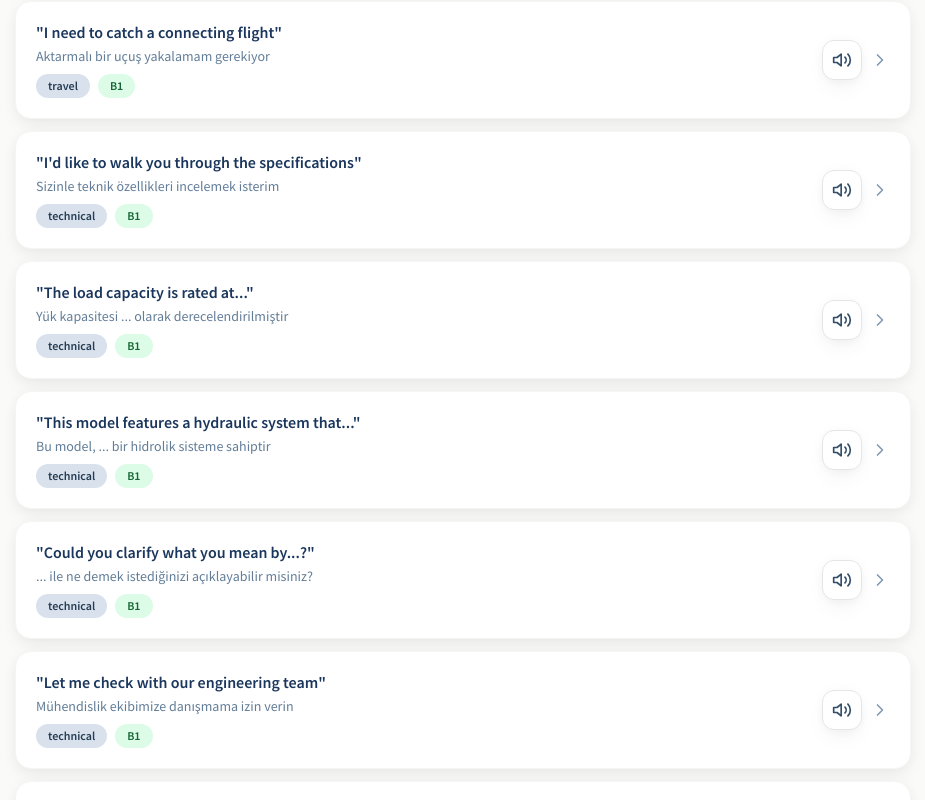
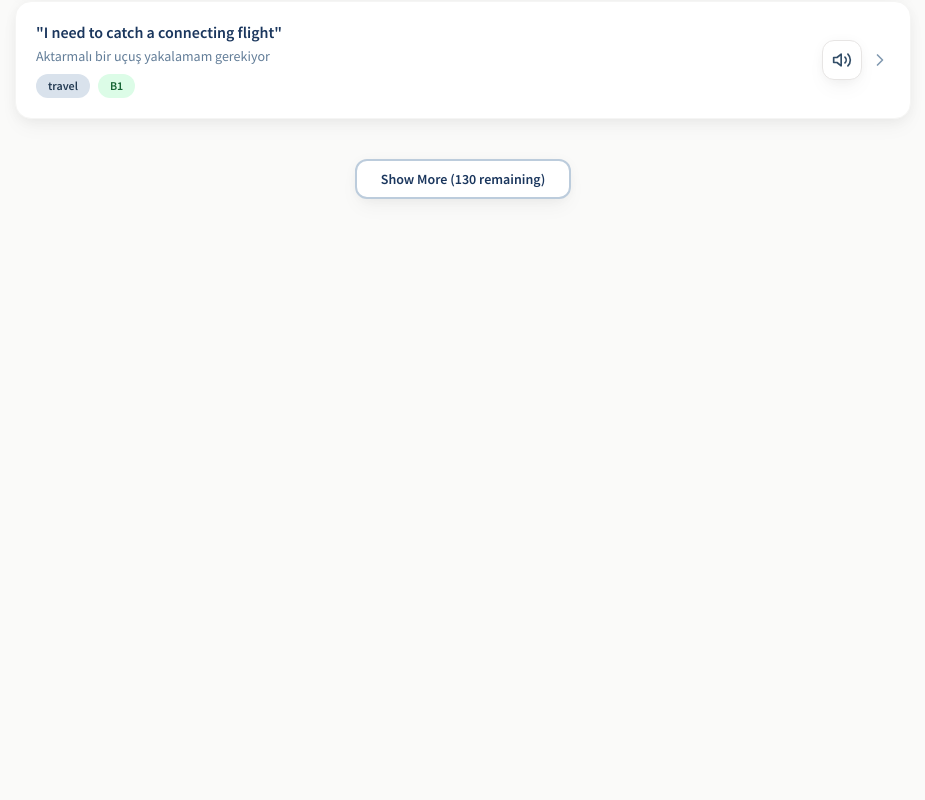
Before and after one commit to stutrailers-dev/englishflow, a React (Vite) app: page /chunks in a window 1280 px wide. Shown: the part 2660-3460 px from the top of the page, without its empty margins (321-1246 px from the left). After the commit the page ends 2907 px from the top, so only its background shows below. Built offline with nearby package versions, Linux system fonts and the light colour scheme.

Commit message:
Optimize rendering: Remove layout jumps and add pagination

```diff
--- a/src/pages/ChunkLibrary.tsx
+++ b/src/pages/ChunkLibrary.tsx
@@ -45,6 +45,10 @@ export default function ChunkLibrary({ embedded = false }: ChunkLibraryProps) {
   const [searchQuery] = useState('')
   const [expandedChunk, setExpandedChunk] = useState<string | null>(null)
   const [currentReviewIndex, setCurrentReviewIndex] = useState(0)
+
+  // Pagination
+  const [displayLimit, setDisplayLimit] = useState(20)
+  const LOAD_INCREMENT = 20
 
   // Scroll to show buttons when chunk expands
   useEffect(() => {
@@ -126,6 +130,17 @@ export default function ChunkLibrary({ embedded = false }: ChunkLibraryProps) {
       return matchesCategory && matchesSearch
     })
   }, [selectedCategory, searchQuery, reviewMode, dueItems])
+
+  // Reset display limit when filters change
+  useEffect(() => {
+    setDisplayLimit(LOAD_INCREMENT)
+  }, [selectedCategory, searchQuery])
+
+  // Visible chunks based on pagination
+  const visibleChunks = useMemo(() => {
+    if (reviewMode) return filteredChunks
+    return filteredChunks.slice(0, displayLimit)
+  }, [filteredChunks, displayLimit, reviewMode])
 
   const handleSpeak = (text: string) => {
     if (isSpeaking) {
@@ -290,7 +305,7 @@ export default function ChunkLibrary({ embedded = false }: ChunkLibraryProps) {
       {/* Chunks List */}
       <div className="space-y-3">
         <AnimatePresence mode="popLayout">
-          {(reviewMode ? [filteredChunks[currentReviewIndex]].filter(Boolean) : filteredChunks).map((chunk, index) => {
+          {(reviewMode ? [filteredChunks[currentReviewIndex]].filter(Boolean) : visibleChunks).map((chunk, index) => {
             const isExpanded = expandedChunk === chunk.id
             const inSRS = isInSRS(chunk.id)
             const learned = isLearned(chunk.id)
@@ -300,7 +315,6 @@ export default function ChunkLibrary({ embedded = false }: ChunkLibraryProps) {
             return (
               <motion.div
                 key={chunk.id}
-                layout
                 initial={{ opacity: 0, y: 20 }}
                 animate={{ opacity: 1, y: 0 }}
                 exit={{ opacity: 0, y: -20 }}
@@ -520,6 +534,18 @@ export default function ChunkLibrary({ embedded = false }: ChunkLibraryProps) {
           </div>
         )}
       </div>
+
+      {/* Load More Button */}
+      {!reviewMode && visibleChunks.length < filteredChunks.length && (
+        <div className="text-center pt-4">
+          <button
+            onClick={() => setDisplayLimit(prev => prev + LOAD_INCREMENT)}
+            className="btn-secondary text-sm px-6 py-2"
+          >
+            Show More ({filteredChunks.length - visibleChunks.length} remaining)
+          </button>
+        </div>
+      )}
     </motion.div>
   )
 }
```
